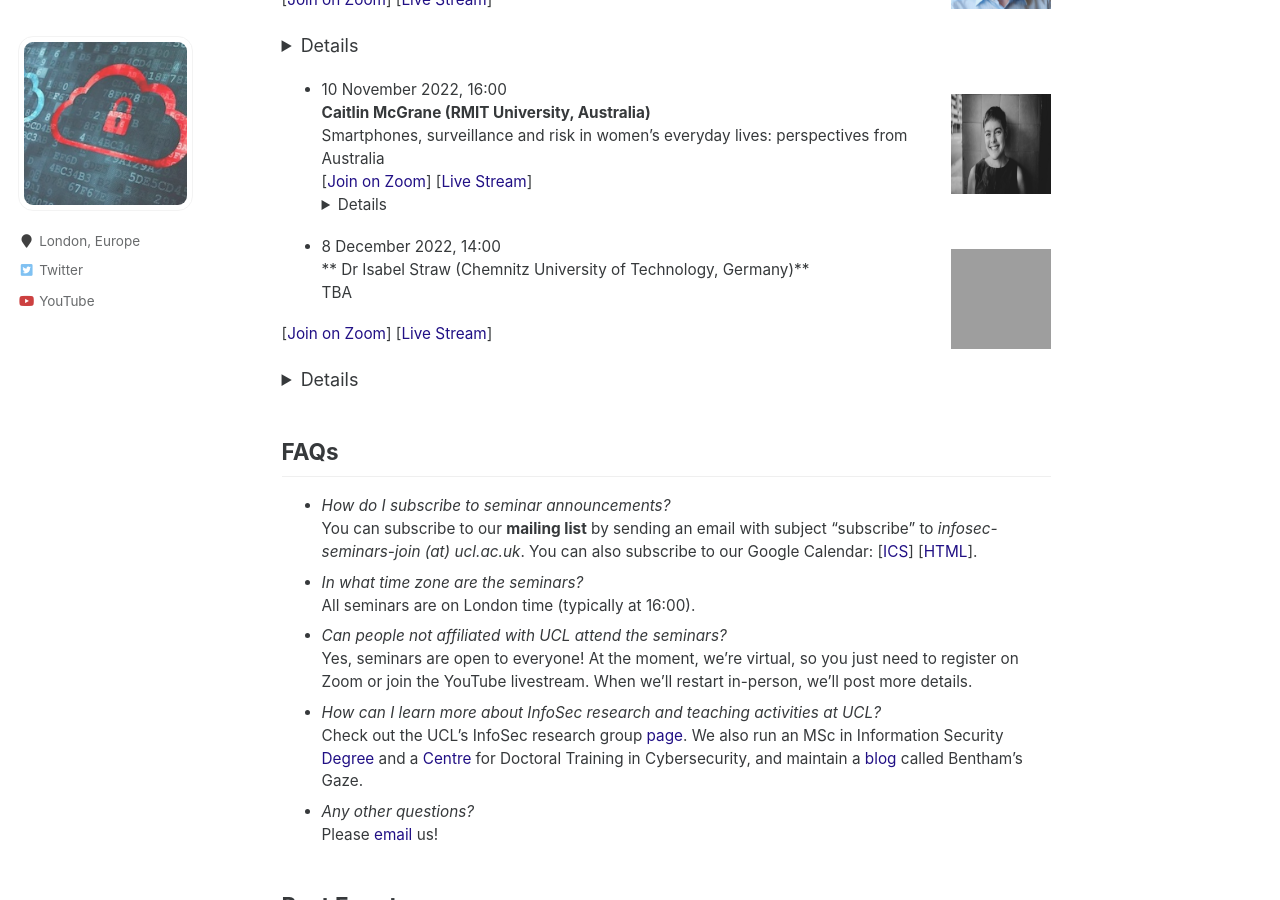
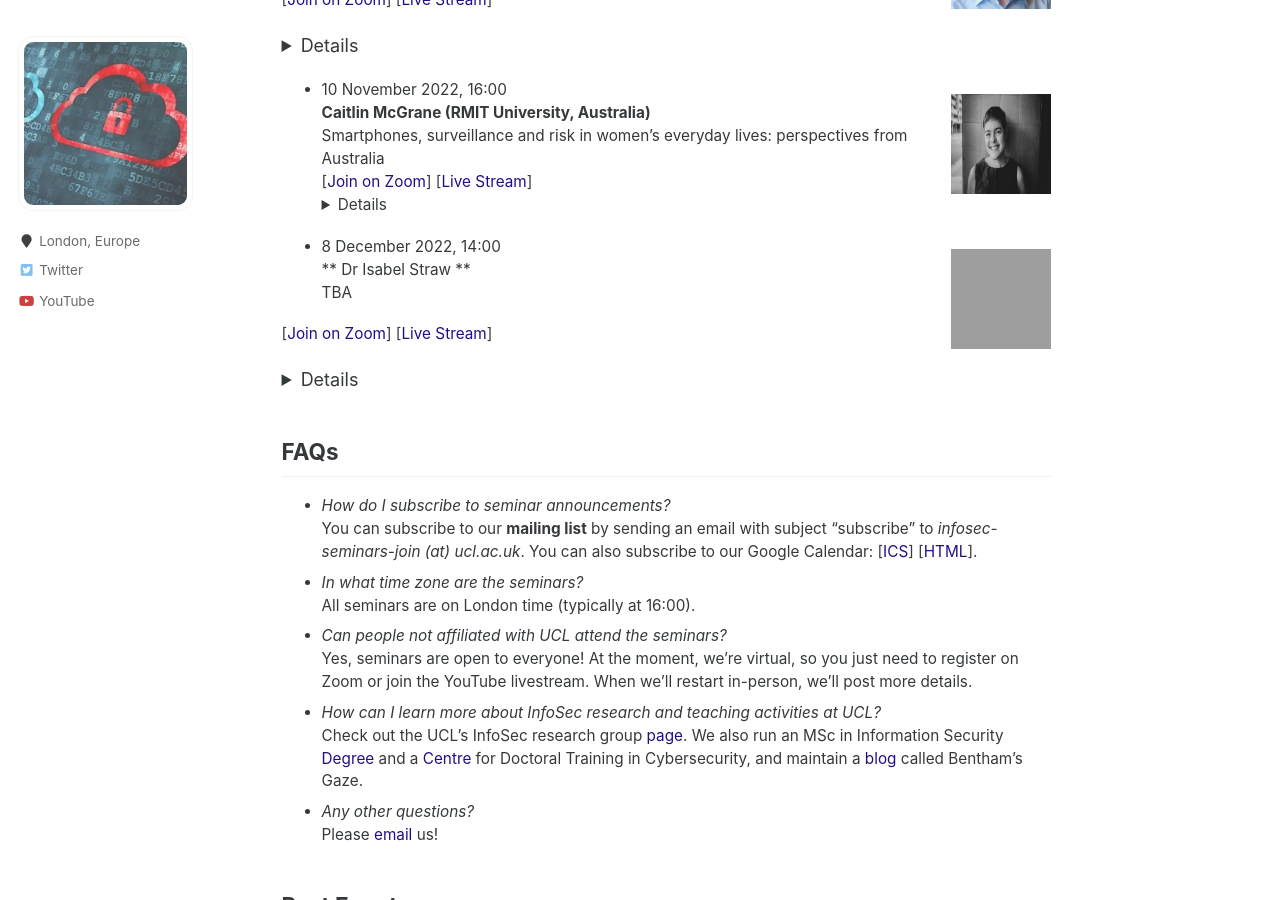
Before and after one commit to uclisec/uclisec.github.io, a Jekyll site: the page built from _pages/seminars.md, in a window 1280 px wide and 900 px high, scrolled down 362 px. Built offline with Jekyll 4.4.1, drawn with Linux system fonts in a browser that asks for light colours; grey boxes are pictures that could not be loaded.

Commit message:
Update seminars.md

```diff
--- a/_pages/seminars.md
+++ b/_pages/seminars.md
@@ -27,7 +27,7 @@ Smartphones, surveillance and risk in women’s everyday lives: perspectives fro
 
 <img src="../images/Isabel.jpg" style="float:right;width:100px;height:100px;margin-top:15px">
 - 8 December 2022, 14:00
-** Dr Isabel Straw (Chemnitz University of Technology, Germany)**
+** Dr Isabel Straw **
 TBA
 
 [[Join on Zoom](https://ucl.zoom.us/meeting/register/tJYpf-2grTorGNxFnItdfR3SSG89tgyB9Zeh)] [[Live Stream]()]<details><br>**Abstract:** .<br><br>**Bio**: .<br></details>
```
